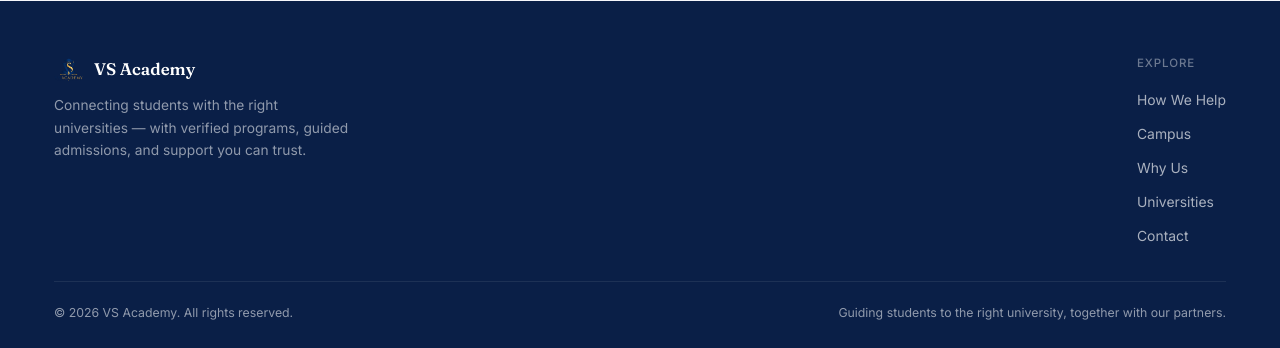
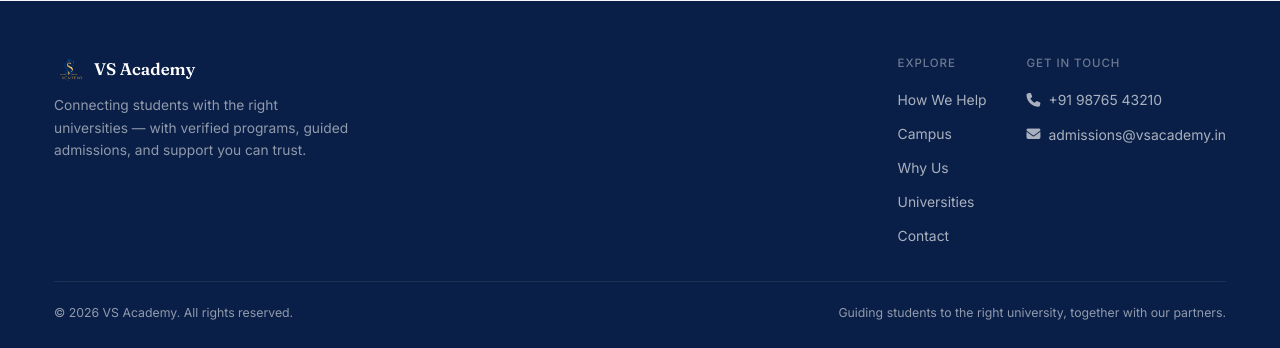
Before and after one commit to Bhuwan9818/student_registration, a PHP site: page / in a window 1280 px wide. Shown: the part 5679-6027 px from the top of the page. Run offline with PHP 8.4, Linux system fonts and the light colour scheme; data comes from the database, SQL or seed files in the repository; data that the repository does not hold is empty.

Commit message:
updated home page contact details

```diff
--- a/index.php
+++ b/index.php
@@ -346,6 +346,7 @@ $year = date('Y');
       </div>
       <div class="vsa-cta-actions">
         <a href="mailto:info@vsacademyonline.com" class="vsa-btn-primary"><i class="fa-solid fa-envelope"></i> Contact Us</a>
+        <a href="tel:+918750113364" class="vsa-btn-ghost vsa-cta-call"><i class="fa-solid fa-phone"></i> +91 98765 43210</a>
       </div>
     </div>
   </div>
@@ -372,6 +373,13 @@ $year = date('Y');
           <li><a href="#contact">Contact</a></li>
         </ul>
       </div>
+      <div class="vsa-footer-links">
+        <h4>Get In Touch</h4>
+        <ul>
+          <li><a href="tel:+918750113364"><i class="fa-solid fa-phone"></i> +91 98765 43210</a></li>
+          <li><a href="mailto:info@vsacademyonline.com"><i class="fa-solid fa-envelope"></i> admissions@vsacademy.in</a></li>
+        </ul>
+      </div>
     </div>
     <div class="vsa-footer-bottom">
       <span>&copy; <?= e($year) ?> VS Academy. All rights reserved.</span>
```
